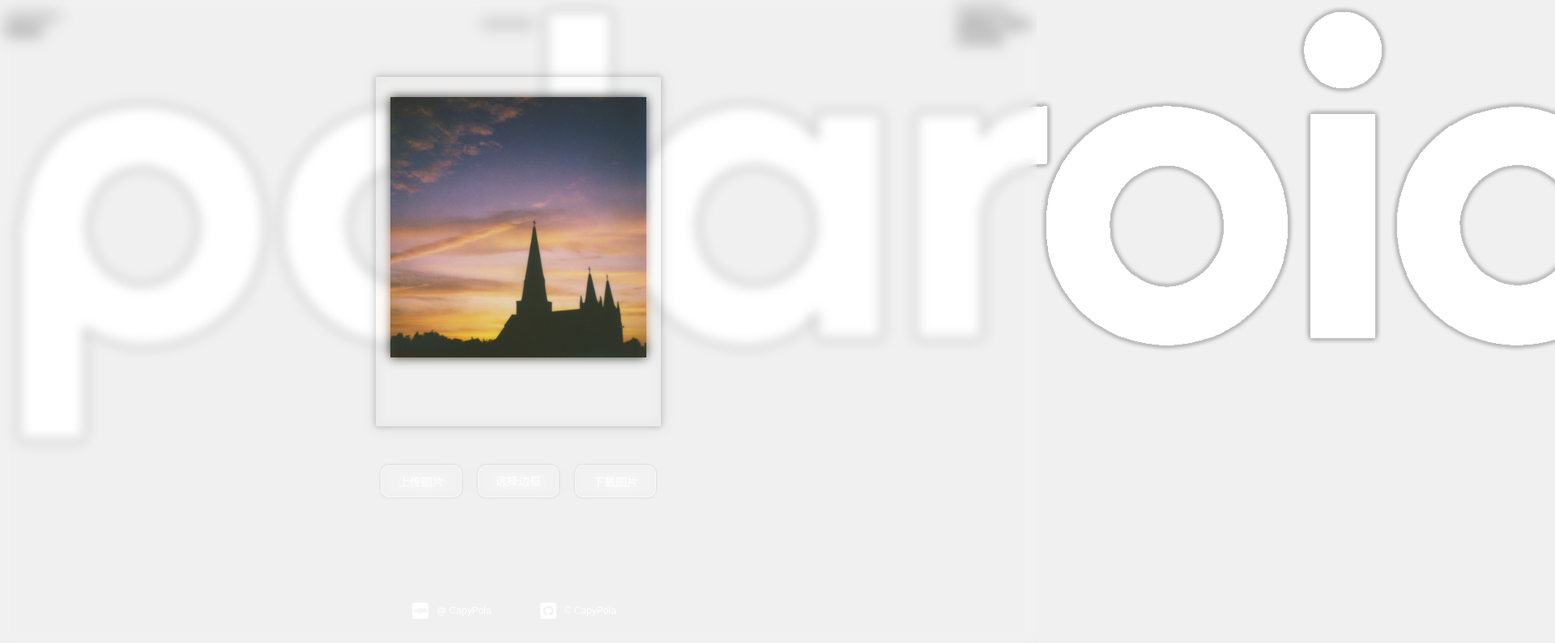
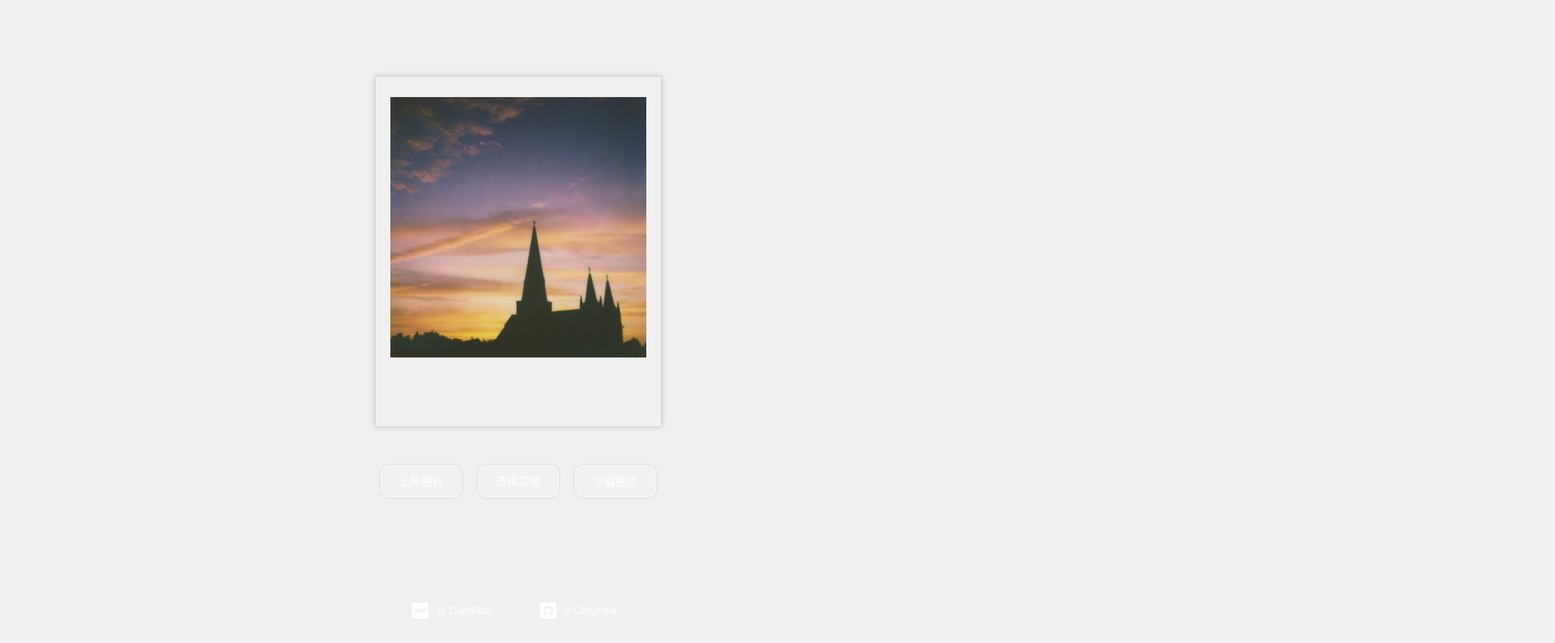
Before and after one commit to 1477017264/PolaroidFrame, a plain HTML site: page index.html in a window 1280 px wide. Shown: the part 5-800 px from the top of the page at 81% size, 1920 px wide, since content can reach past the window. Drawn offline with Linux system fonts and the light colour scheme.

Commit message:
Update index.html

```diff
--- a/index.html
+++ b/index.html
@@ -1,58 +1,5 @@
 <!DOCTYPE html>
 <html lang="en">
-<<<<<<< HEAD
-	<head>
-		<meta charset="UTF-8">
-		<meta name="viewport"
-			content="width=device-width, initial-scale=1.0, maximum-scale=1.0, minimum-scale=1.0, user-scalable=no">
-		<title>--宝丽来边框生成器--</title>
-		<link rel="shortcut icon" href="./img/favicon.ico">
-		<link rel="stylesheet" href="./css/styles.css">
-	</head>
-	<body ontouchstart>
-		<div id="background"></div>
-		<div class="filmBox">
-			<div class="logo"><img src="img/logo.png" alt="" /></div>
-			<div class="container">
-				<div class="polaroid-frame" id="polaroid">
-					<canvas id="imageCanvas"></canvas>
-					<!-- <img id="overlay" src="" alt=""> -->
-					<img id="box" alt="Overlay Image" src="img/bg.jpg">
-				</div>
-
-				<div class="input-box">
-
-					<label for="uploadFile">
-						<input type="button" id="btn" value="上传图片">
-						<input type="file" id="imageUpload" accept="image/*" class="inputBtn">
-					</label>
-					<!-- <label for="presetSelect">选择边框</label> -->
-					<div class="option">
-						<select id="presetSelect">
-						<option value="" selected="selected">选择边框</option>
-						<option value="img/cover.png">--白边--</option>
-						<option value="img/cover2.png">--金边--</option>
-					</select>
-					</div>
-
-					<button id="downloadBtn">下载图片</button>
-				</div>
-			</div>
-		</div>
-
-		<script>
-			$('body').delegate('#imageUpload', 'change', function(e) {
-				if ($(this).val() != '') {
-					var fileName = val.substring(val.lastIndexOf('\\') + 1); //不获取全路径，只获取文件名称
-					$("#text").html(fileName);
-				} else {
-
-				}
-			})
-		</script>
-		<script src="./js/script.js"></script>
-	</body>
-=======
     <head>
         <meta charset="UTF-8">
         <meta name="viewport"
@@ -115,5 +62,4 @@
         </script>
         <script src="./js/script.js"></script>
     </body>
->>>>>>> 2df1fa7 (first commit)
 </html>
```
